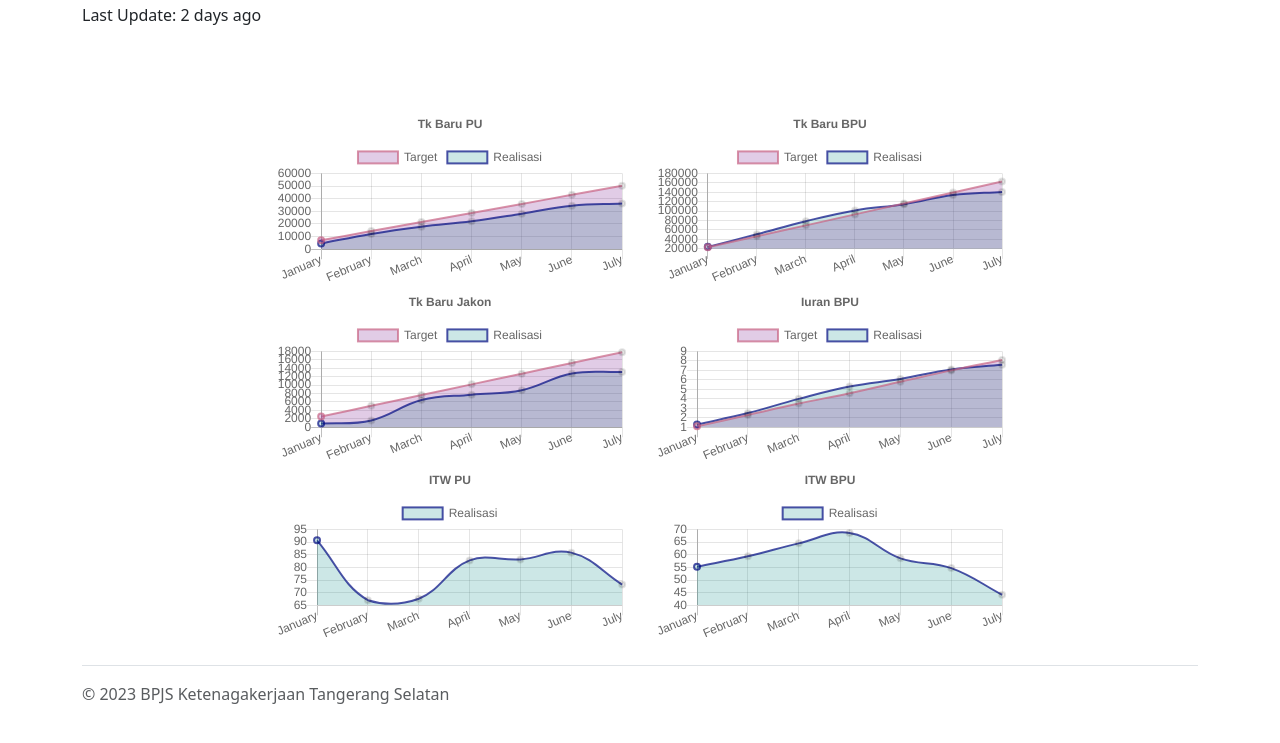
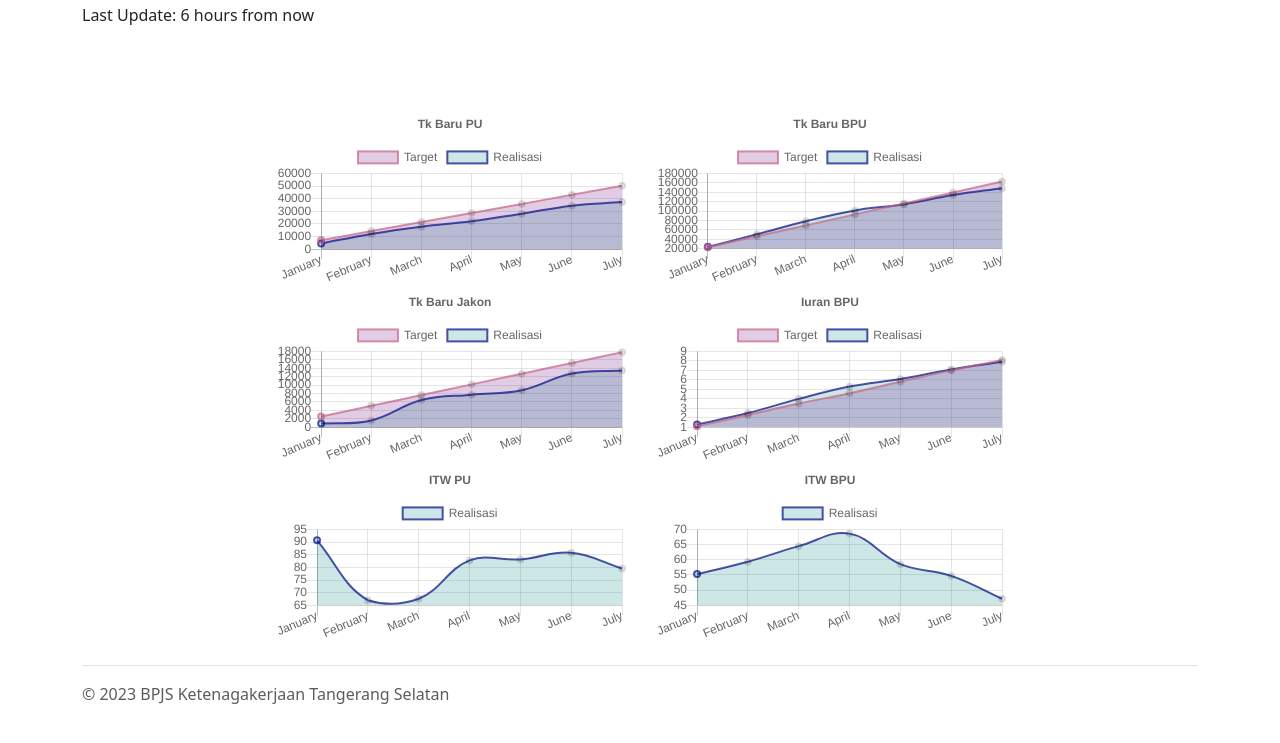
Before and after one commit to abdelsurya/kinerja-k19, a plain HTML site: page driver.html in a window 1280 px wide. Shown: the part 149-892 px from the top of the page. Drawn offline with nearby package versions, Linux system fonts and the light colour scheme.

Commit message:
update harian

```diff
--- a/assets/js/script.js
+++ b/assets/js/script.js
@@ -52,7 +52,7 @@ function time(time) {
 
 var aDay = 24 * 60 * 60 * 1000;
 
-const text = time("2023-07-10T14:02:00");
+const text = time("2023-07-13T17:55:00");
 document.querySelector(".update").innerHTML = text;
 
 var kpiJuni = document.getElementById("kpijuni");
@@ -83,11 +83,11 @@ var kpiJuli = document.getElementById("kpijuli");
 new Chart("kpijuli", {
   type: "line",
   data: {
-    labels: ["01-07", "02-07", "03-07", "04-07", "05-07", "06-07", "07-07", "09-07", "10-07"],
+    labels: ["01-07", "02-07", "03-07", "04-07", "05-07", "06-07", "07-07", "09-07", "10-07", "11-07", "12-07"],
     datasets: [
       {
         label: "Realisasi",
-        data: [57.04, 57.04, 56.82, 66.8, 67.62, 67.59, 59.28, 69.7],
+        data: [57.04, 57.04, 56.82, 66.8, 67.62, 67.59, 59.28, 69.7, 62.5, 68.98, 70.39],
         backgroundColor: ["rgba(0, 137, 132, .2)"],
         borderColor: ["rgba(0, 10, 130, .7)"],
         borderWidth: 2,
@@ -107,11 +107,11 @@ var peringkatJuli = document.getElementById("peringkatjuli");
 new Chart("peringkatjuli", {
   type: "line",
   data: {
-    labels: ["01-07", "02-07", "03-07", "04-07", "05-07", "06-07", "07-07", "09-07", "10-07"],
+    labels: ["01-07", "02-07", "03-07", "04-07", "05-07", "06-07", "07-07", "09-07", "10-07", "11-07", "12-07"],
     datasets: [
       {
         label: "Realisasi",
-        data: [6, 6, 6, 6, 6, 7, 7, 7],
+        data: [6, 6, 6, 6, 6, 7, 7, 7, 8, 7, 7],
         backgroundColor: ["rgba(0, 137, 132, .2)"],
         borderColor: ["rgba(0, 10, 130, .7)"],
         borderWidth: 2,
@@ -154,7 +154,7 @@ new Chart("aktifpu", {
       },
       {
         label: "Realisasi",
-        data: [197055, 198563, 199384, 200635, 200234, 201767, 200605],
+        data: [197055, 198563, 199384, 200635, 200234, 201767, 201238],
         backgroundColor: ["rgba(0, 137, 132, .2)"],
         borderColor: ["rgba(0, 10, 130, .7)"],
         borderWidth: 2,
@@ -185,7 +185,7 @@ new Chart("aktifbpu", {
       },
       {
         label: "Realisasi",
-        data: [140526, 144931, 148916, 151141, 149866, 151818, 143198],
+        data: [140526, 144931, 148916, 151141, 149866, 151818, 151161],
         backgroundColor: ["rgba(0, 137, 132, .2)"],
         borderColor: ["rgba(0, 10, 130, .7)"],
         borderWidth: 2,
@@ -216,7 +216,7 @@ new Chart("iuranpu", {
       },
       {
         label: "Realisasi",
-        data: [66.6, 148.9, 234, 315, 405.8, 490.1, 513.5],
+        data: [66.6, 148.9, 234, 315, 405.8, 490.1, 540.8],
         backgroundColor: ["rgba(0, 137, 132, .2)"],
         borderColor: ["rgba(0, 10, 130, .7)"],
         borderWidth: 2,
@@ -247,7 +247,7 @@ new Chart("iuranbpu", {
       },
       {
         label: "Realisasi",
-        data: [1.3, 2.5, 4.0, 5.3, 6.1, 7.1, 7.6],
+        data: [1.3, 2.5, 4.0, 5.3, 6.1, 7.1, 7.9],
         backgroundColor: ["rgba(0, 137, 132, .2)"],
         borderColor: ["rgba(0, 10, 130, .7)"],
         borderWidth: 2,
@@ -278,7 +278,7 @@ new Chart("aktifjakon", {
       },
       {
         label: "Realisasi",
-        data: [24942, 24421, 28020, 26936, 27235, 28114, 28457],
+        data: [24942, 24421, 28020, 26936, 27235, 28114, 28804],
         backgroundColor: ["rgba(0, 137, 132, .2)"],
         borderColor: ["rgba(0, 10, 130, .7)"],
         borderWidth: 2,
@@ -309,7 +309,7 @@ new Chart("iuranjakon", {
       },
       {
         label: "Realisasi",
-        data: [0.23, 0.43, 0.74, 0.86, 1.06, 1.41, 1.53],
+        data: [0.23, 0.43, 0.74, 0.86, 1.06, 1.41, 1.6],
         backgroundColor: ["rgba(0, 137, 132, .2)"],
         borderColor: ["rgba(0, 10, 130, .7)"],
         borderWidth: 2,
@@ -340,7 +340,7 @@ new Chart("barupu", {
       },
       {
         label: "Realisasi",
-        data: [4595, 12141, 17816, 22094, 28096, 34498, 36138],
+        data: [4595, 12141, 17816, 22094, 28096, 34498, 37333],
         backgroundColor: ["rgba(0, 137, 132, .2)"],
         borderColor: ["rgba(0, 10, 130, .7)"],
         borderWidth: 2,
@@ -371,7 +371,7 @@ new Chart("barubpu", {
       },
       {
         label: "Realisasi",
-        data: [24224, 50908, 78684, 101528, 114552, 134157, 140683],
+        data: [24224, 50908, 78684, 101528, 114552, 134157, 148648],
         backgroundColor: ["rgba(0, 137, 132, .2)"],
         borderColor: ["rgba(0, 10, 130, .7)"],
         borderWidth: 2,
@@ -402,7 +402,7 @@ new Chart("barujakon", {
       },
       {
         label: "Realisasi",
-        data: [867, 1623, 6454, 7738, 8804, 12763, 13106],
+        data: [867, 1623, 6454, 7738, 8804, 12763, 13453],
         backgroundColor: ["rgba(0, 137, 132, .2)"],
         borderColor: ["rgba(0, 10, 130, .7)"],
         borderWidth: 2,
@@ -426,7 +426,7 @@ new Chart("itwpu", {
     datasets: [
       {
         label: "Realisasi",
-        data: [90.67, 67.03, 67.59, 82.75, 83.14, 85.81, 73.18],
+        data: [90.67, 67.03, 67.59, 82.75, 83.14, 85.81, 79.57],
         backgroundColor: ["rgba(0, 137, 132, .2)"],
         borderColor: ["rgba(0, 10, 130, .7)"],
         borderWidth: 2,
@@ -450,7 +450,7 @@ new Chart("itwbpu", {
     datasets: [
       {
         label: "Realisasi",
-        data: [55.28, 59.36, 64.48, 68.61, 58.55, 54.7, 44.17],
+        data: [55.28, 59.36, 64.48, 68.61, 58.55, 54.7, 47.15],
         backgroundColor: ["rgba(0, 137, 132, .2)"],
         borderColor: ["rgba(0, 10, 130, .7)"],
         borderWidth: 2,
--- a/driver.html
+++ b/driver.html
@@ -89,7 +89,7 @@
         <div class="container">
             <footer class="d-flex flex-wrap justify-content-between align-items-center py-3 my-4 border-top">
                 <div class="col-md-4 d-flex align-items-center">
-                    <span class="mb-3 mb-md-0 text-muted">© 2023 BPJS Ketenagakerjaan Tangerang Selatan</span>
+                    <span class="mb-md-0 text-muted">© 2023 BPJS Ketenagakerjaan Tangerang Selatan</span>
                 </div>
             </footer>
         </div>
```
Also changed, not shown: index.html (+1 -1 lines), outcome.html (+1 -1 lines).
